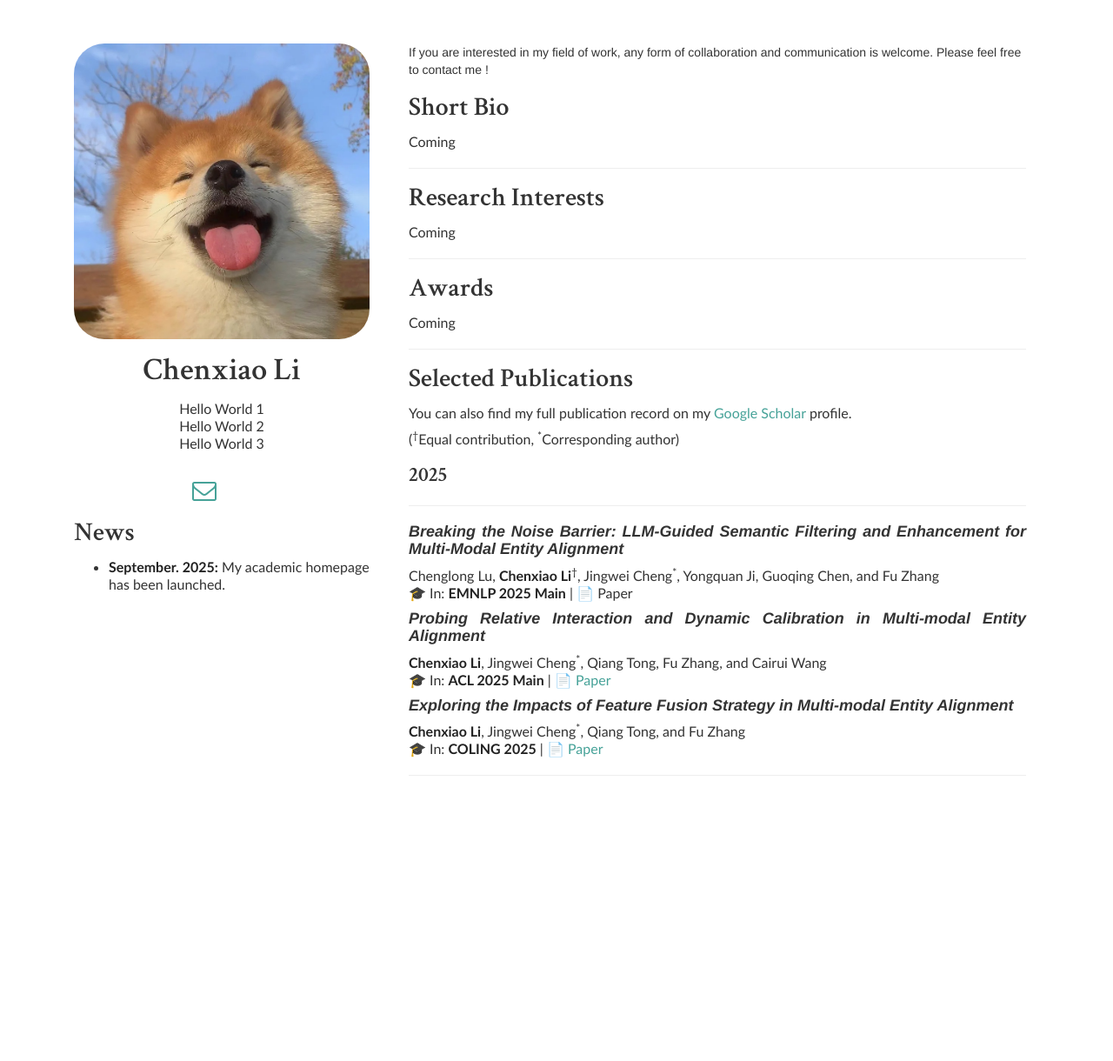
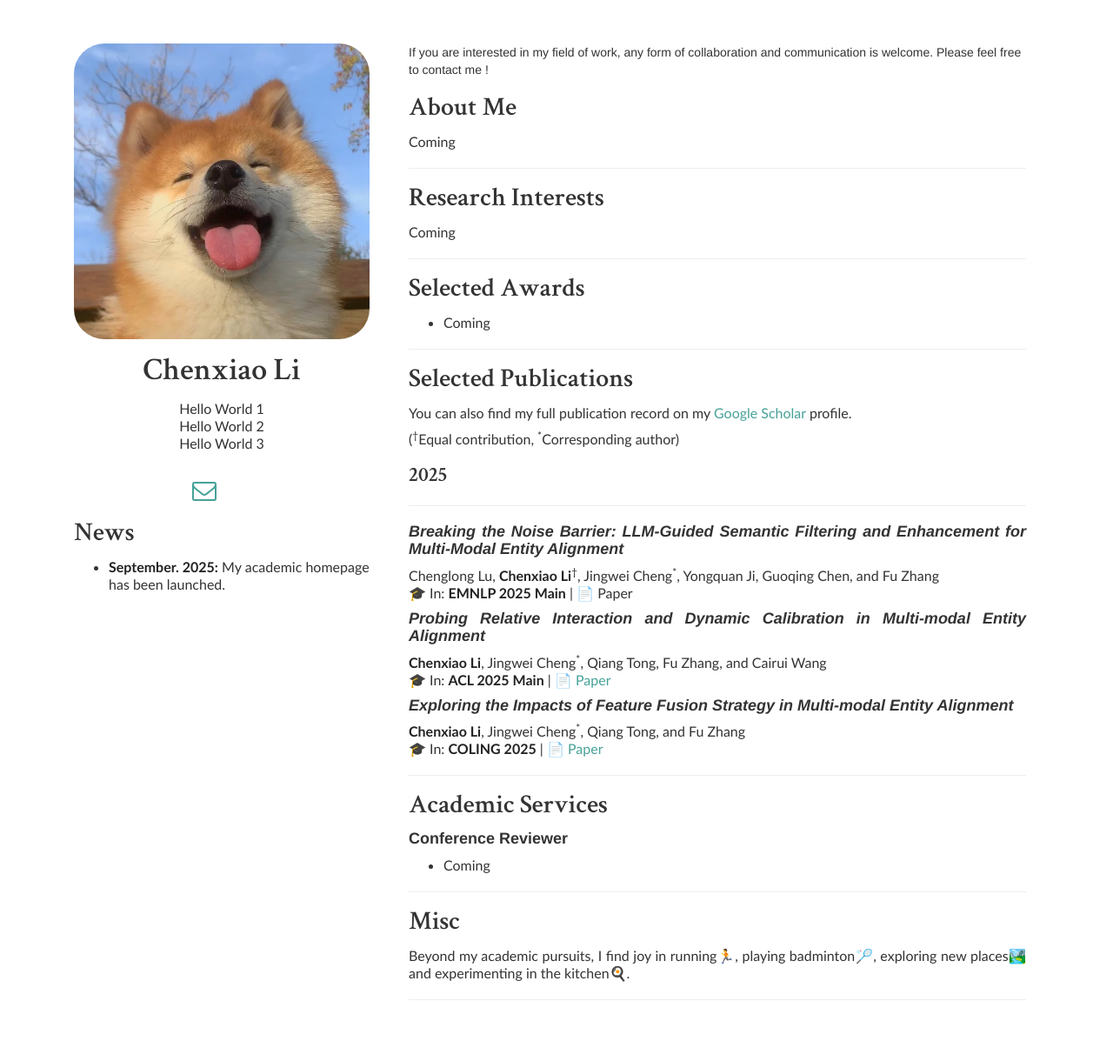
Before and after one commit to ChenxiaoLi-Joe/chenxiaolijoe.github.io, a Jekyll site: the page built from index.md, in a window 1280 px wide. Shown: the whole page at 87% size. Built offline with Jekyll 4.4.1, drawn with Linux system fonts in a browser that asks for light colours; nearby versions of some CDN libraries; a style sheet for code colours, icons or effects is not loaded; our own code applies the rules of GitHub Pages for plain Markdown files; before the commit the page ends 962 px from its top, so only the background shows below that.

Commit message:
20250906:1

```diff
--- a/index.md
+++ b/index.md
@@ -2,7 +2,7 @@
 layout: home
 ---
 
-## Short Bio
+## About Me
 Coming
 
 ---
@@ -11,11 +11,13 @@ Coming
 
 ---
 
+## Selected Awards
 
-## Awards
-Coming
+- Coming
+
 
 ---
+
 ## Selected Publications
 
 You can also find my full publication record on my [Google Scholar][GS] profile.
@@ -43,3 +45,17 @@ Chenglong Lu, **Chenxiao Li**<sup>†</sup>, Jingwei Cheng<sup>*</sup>, Yongquan
 [GS]: https://scholar.google.com/citations?user=C6zKhQwAAAAJ&hl=en
 
 ---
+
+## Academic Services
+
+#### Conference Reviewer
+
+- Coming
+
+---
+
+## Misc
+
+Beyond my academic pursuits, I find joy in running🏃, playing badminton🏸, exploring new places🏞️ and experimenting in the kitchen🍳.
+
+---
```
